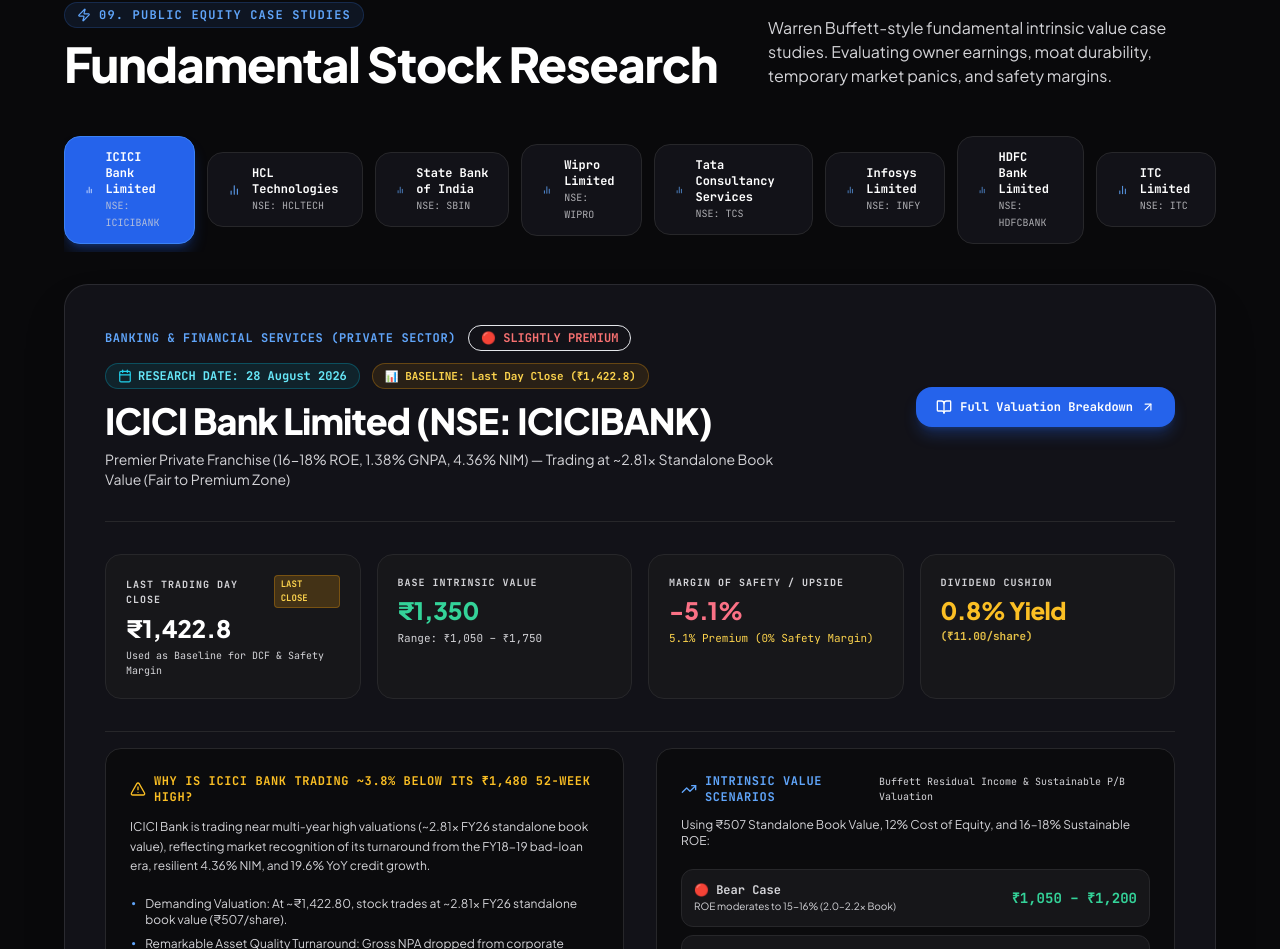
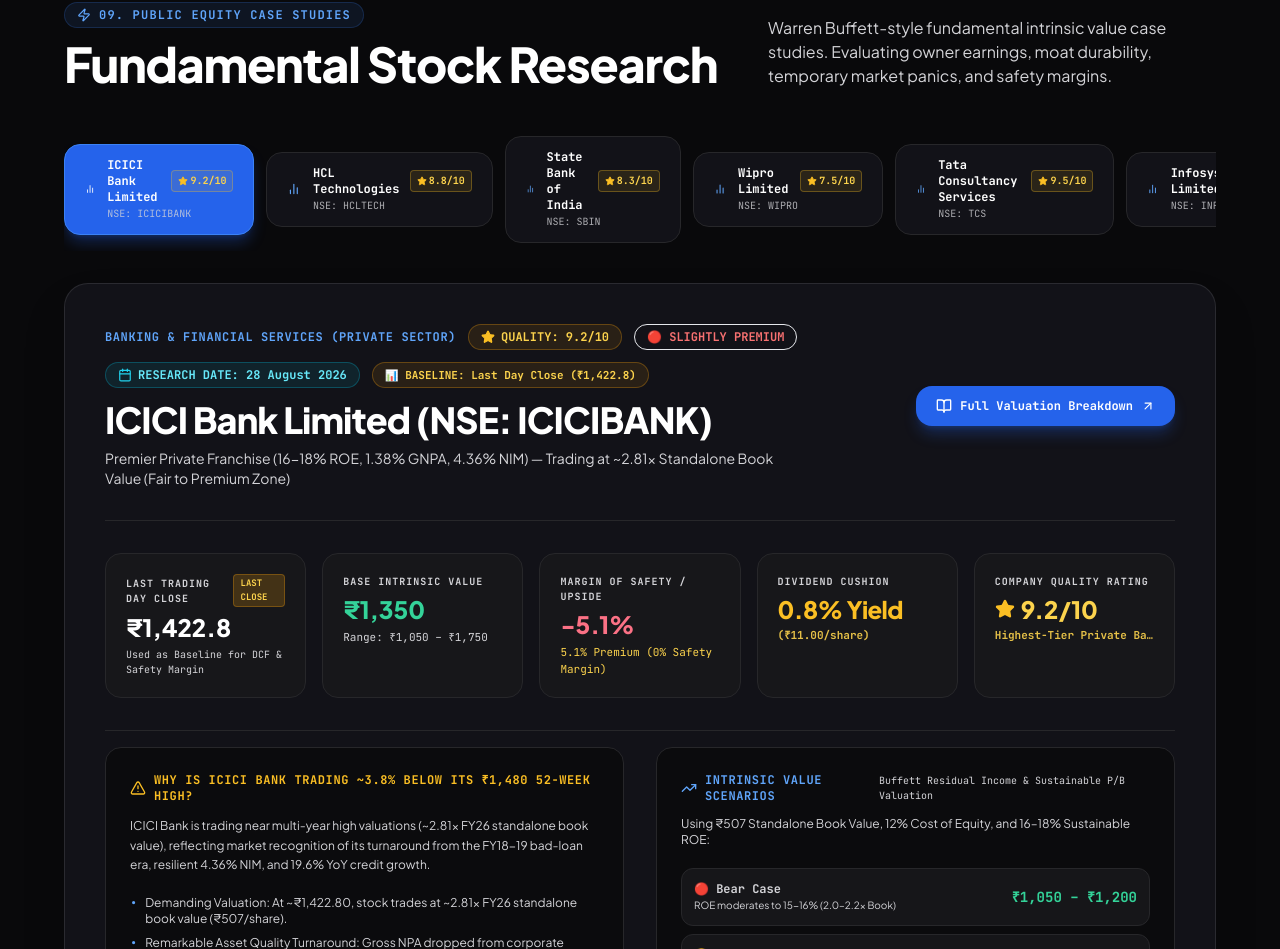
Before and after one commit to ShwetOfficial/shwet-ranjan-website, a Next.js app: page /investing-modeler in a window 1280 px wide. Shown: the part 1728-2677 px from the top of the page. Built offline with nearby package versions, Linux system fonts and the light colour scheme; no server answers.

Commit message:
Add Company Quality Ratings (e.g. 9.5/10) to stock case study data and UI cards

```diff
--- a/components/stock-case-studies.tsx
+++ b/components/stock-case-studies.tsx
@@ -4,7 +4,7 @@
 import { motion, AnimatePresence } from "framer-motion";
 import { stockCaseStudiesData, StockCaseStudy } from "@/data/stock-case-studies";
 import Modal from "./modal";
-import { TrendingUp, AlertTriangle, ShieldCheck, DollarSign, ArrowUpRight, Zap, BarChart2, BookOpen, Calendar } from "lucide-react";
+import { TrendingUp, AlertTriangle, ShieldCheck, DollarSign, ArrowUpRight, Zap, BarChart2, BookOpen, Calendar, Star } from "lucide-react";
 
 export default function StockCaseStudies() {
   const [selectedId, setSelectedId] = useState<string>(stockCaseStudiesData[0]?.id || "hcltech-ltd");
@@ -114,7 +114,13 @@
             >
               <BarChart2 className={`w-4 h-4 ${isSelected ? "text-white" : "text-cobalt-400"}`} />
               <div className="text-left">
-                <span className="block text-white font-extrabold">{study.companyName}</span>
+                <div className="flex items-center gap-2">
+                  <span className="block text-white font-extrabold">{study.companyName}</span>
+                  <span className="px-1.5 py-0.5 rounded bg-amber-400/10 border border-amber-400/30 text-amber-300 font-mono text-[10px] font-bold shrink-0 flex items-center gap-0.5">
+                    <Star className="w-2.5 h-2.5 fill-amber-400 text-amber-400" />
+                    <span>{study.qualityScore}</span>
+                  </span>
+                </div>
                 <span className="text-[10px] text-zinc-300/80 font-normal">{study.ticker}</span>
               </div>
             </button>
@@ -136,6 +142,10 @@
             <div className="flex items-center gap-3 mb-3 flex-wrap">
               <span className="font-mono text-xs text-cobalt-400 font-bold uppercase tracking-wider">
                 {currentStudy.sector}
+              </span>
+              <span className="px-3 py-1 rounded-full text-xs font-mono font-bold border border-amber-500/30 bg-amber-500/10 text-amber-300 flex items-center gap-1.5">
+                <Star className="w-3.5 h-3.5 fill-amber-400 text-amber-400" />
+                <span>QUALITY: {currentStudy.qualityScore}</span>
               </span>
               <span className={`px-3 py-1 rounded-full text-xs font-mono font-bold border ${currentStudy.verdictColor}`}>
                 {currentStudy.verdictBadge}
@@ -169,8 +179,8 @@
           </div>
         </div>
 
-        {/* 4 Metric Highlights Cards */}
-        <div className="grid grid-cols-1 sm:grid-cols-2 lg:grid-cols-4 gap-3 sm:gap-4">
+        {/* 5 Metric Highlights Cards */}
+        <div className="grid grid-cols-1 sm:grid-cols-2 lg:grid-cols-5 gap-3 sm:gap-4">
           <div className="p-4 sm:p-5 rounded-2xl bg-zinc-900/90 border border-zinc-800">
             <div className="flex items-center justify-between mb-1">
               <span className="font-mono text-[10px] font-bold text-zinc-300 uppercase tracking-widest block">
@@ -211,6 +221,19 @@
             <div className="font-display text-xl sm:text-2xl font-black text-amber-400 tracking-tight">{currentStudy.dividendYield.split(' (')[0]}</div>
             <span className="text-[11px] font-mono text-amber-300/90 mt-0.5 block font-semibold">
               {currentStudy.dividendYield.includes('(') ? `(${currentStudy.dividendYield.split('(')[1]}` : "Annual Cash Payout"}
+            </span>
+          </div>
+
+          <div className="p-4 sm:p-5 rounded-2xl bg-zinc-900/90 border border-zinc-800 overflow-hidden">
+            <span className="font-mono text-[10px] font-bold text-zinc-300 uppercase tracking-widest block mb-1">
+              Company Quality Rating
+            </span>
+            <div className="font-display text-xl sm:text-2xl font-black text-amber-300 flex items-center gap-1.5">
+              <Star className="w-5 h-5 fill-amber-400 text-amber-400 shrink-0" />
+              <span>{currentStudy.qualityScore}</span>
+            </div>
+            <span className="text-[11px] font-mono text-amber-300/90 mt-0.5 block font-semibold truncate">
+              {currentStudy.qualityTag}
             </span>
           </div>
         </div>
--- a/data/stock-case-studies.ts
+++ b/data/stock-case-studies.ts
@@ -16,6 +16,8 @@
   ticker: string;
   companyName: string;
   sector: string;
+  qualityScore: string;
+  qualityTag: string;
   currentPrice: string;
   intrinsicValueRange: string;
   centralIntrinsicValue: string;
@@ -60,6 +62,8 @@
     ticker: "NSE: ICICIBANK",
     companyName: "ICICI Bank Limited",
     sector: "Banking & Financial Services (Private Sector)",
+    qualityScore: "9.2/10",
+    qualityTag: "Highest-Tier Private Bank",
     currentPrice: "₹1,422.80",
     intrinsicValueRange: "₹1,050 – ₹1,750",
     centralIntrinsicValue: "₹1,350",
@@ -125,6 +129,8 @@
     ticker: "NSE: HCLTECH",
     companyName: "HCL Technologies",
     sector: "IT Services, ER&D & Enterprise Software",
+    qualityScore: "8.8/10",
+    qualityTag: "ER&D + Software IP Leader",
     currentPrice: "₹1,316.00",
     intrinsicValueRange: "₹1,000 – ₹1,800",
     centralIntrinsicValue: "₹1,350",
@@ -190,6 +196,8 @@
     ticker: "NSE: SBIN",
     companyName: "State Bank of India",
     sector: "Banking & Financial Services (PSU)",
+    qualityScore: "8.3/10",
+    qualityTag: "Dominant Deposit Franchise",
     currentPrice: "₹1,047.50",
     intrinsicValueRange: "₹720 – ₹1,150",
     centralIntrinsicValue: "₹975",
@@ -255,6 +263,8 @@
     ticker: "NSE: WIPRO",
     companyName: "Wipro Limited",
     sector: "IT Services & Cloud Consulting",
+    qualityScore: "7.5/10",
+    qualityTag: "High FCF Value Play",
     currentPrice: "₹180.40",
     intrinsicValueRange: "₹140 – ₹280",
     centralIntrinsicValue: "₹205",
@@ -320,13 +330,15 @@
     ticker: "NSE: TCS",
     companyName: "Tata Consultancy Services",
     sector: "Global IT Services & Enterprise AI Transformation",
+    qualityScore: "9.5/10",
+    qualityTag: "Unrivaled Scale & Tata Moat",
     currentPrice: "₹2,344.00",
     intrinsicValueRange: "₹1,700 – ₹3,300",
     centralIntrinsicValue: "₹2,400",
     upsidePercentage: "+2.4% Upside",
     marginOfSafety: "2.3% Margin of Safety (At Fair Value)",
     dividendYield: "2.7% Yield (₹62.00/share)",
-    buffettVerdict: "FAIRLY VALUED — 9.0/10 Buffett Scorecard (Superior Moat, At Fair Value)",
+    buffettVerdict: "FAIRLY VALUED — 9.5/10 Buffett Scorecard (Superior Moat, At Fair Value)",
     verdictBadge: "🟡 FAIR VALUE",
     verdictColor: "text-amber-400 border-amber-500/30 bg-amber-500/10",
 
@@ -370,7 +382,7 @@
 
     buffettFramework: {
       moatScore: "95/100 (Unrivaled Scale, 66 $100M+ Clients, Tata Brand)",
-      reinvestmentNote: "TCS is a superior business (9.0/10 vs Infosys 8.8/10), but at ₹2,344 it trades at fair value (~2% discount). Infosys at ₹1,144 offers a higher margin of safety (21%).",
+      reinvestmentNote: "TCS is a superior business (9.5/10 vs Infosys 8.8/10), but at ₹2,344 it trades at fair value (~2% discount). Infosys at ₹1,144 offers a higher margin of safety (21%).",
       buyThresholds: [
         { priceRange: "₹2,800+", verdict: "🔴 Expensive", color: "text-red-400" },
         { priceRange: "₹2,400 – ₹2,800", verdict: "🟡 Fair Value (Last Close: ₹2,344.00)", color: "text-amber-300" },
@@ -385,6 +397,8 @@
     ticker: "NSE: INFY",
     companyName: "Infosys Limited",
     sector: "IT Services & Enterprise AI Infrastructure",
+    qualityScore: "8.8/10",
+    qualityTag: "Ultra-High ROE & Zero Debt",
     currentPrice: "₹1,143.65",
     intrinsicValueRange: "₹1,000 – ₹1,600",
     centralIntrinsicValue: "₹1,450",
@@ -450,6 +464,8 @@
     ticker: "NSE: HDFCBANK",
     companyName: "HDFC Bank Limited",
     sector: "Banking & Financial Services",
+    qualityScore: "9.1/10",
+    qualityTag: "Systemic CASA Deposit Moat",
     currentPrice: "₹728",
     intrinsicValueRange: "₹730 – ₹750",
     centralIntrinsicValue: "₹734",
@@ -515,6 +531,8 @@
     ticker: "NSE: ITC",
     companyName: "ITC Limited",
     sector: "FMCG & Consumer Staples",
+    qualityScore: "9.4/10",
+    qualityTag: "High FCF & FMCG Moat",
     currentPrice: "₹272",
     intrinsicValueRange: "₹350 – ₹390",
     centralIntrinsicValue: "₹368",
```
